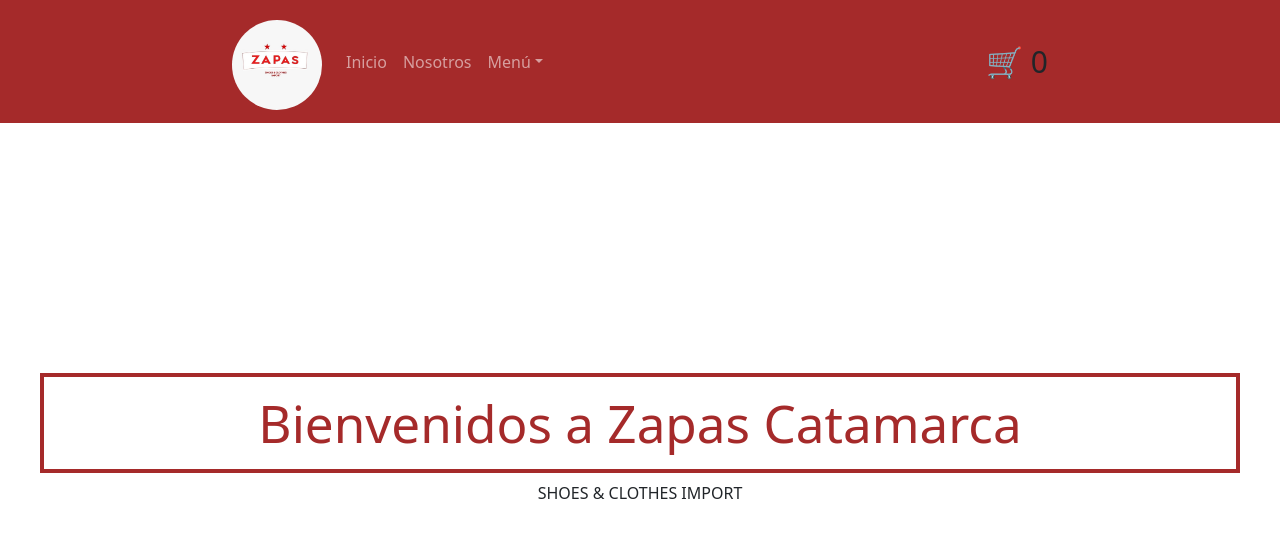
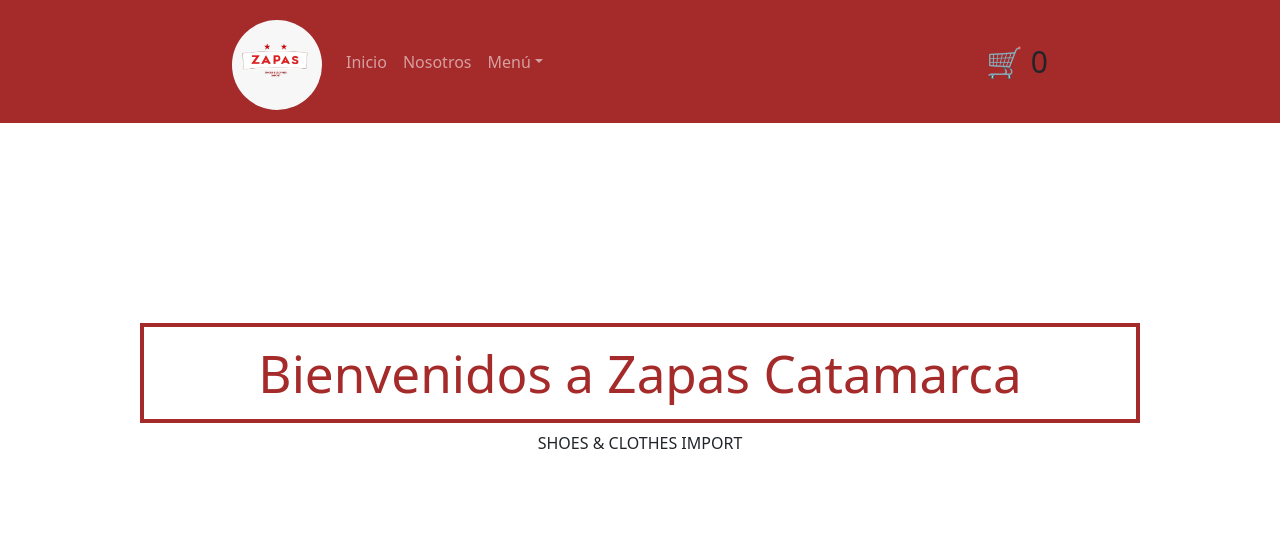
Before and after one commit to pablonav84/Navarro_Reactjs, a React (Vite) app: page / in a window 1280 px wide. Shown: the top 538 px of the page. Built offline with nearby package versions, Linux system fonts and the light colour scheme.

Commit message:
modificaciones en itemList

```diff
--- a/src/components/itemListContainer/itemList.css
+++ b/src/components/itemListContainer/itemList.css
@@ -9,10 +9,10 @@
     flex-wrap: wrap;
     justify-content: center;
     align-content: center;
-    margin-top: 250px;
+    margin-top: 200px;
     color: brown;
     background-color: white;
     border: brown solid 4px;
-    width: 1200px;
+    width: 1000px;
     height: 100px;
 }
```
